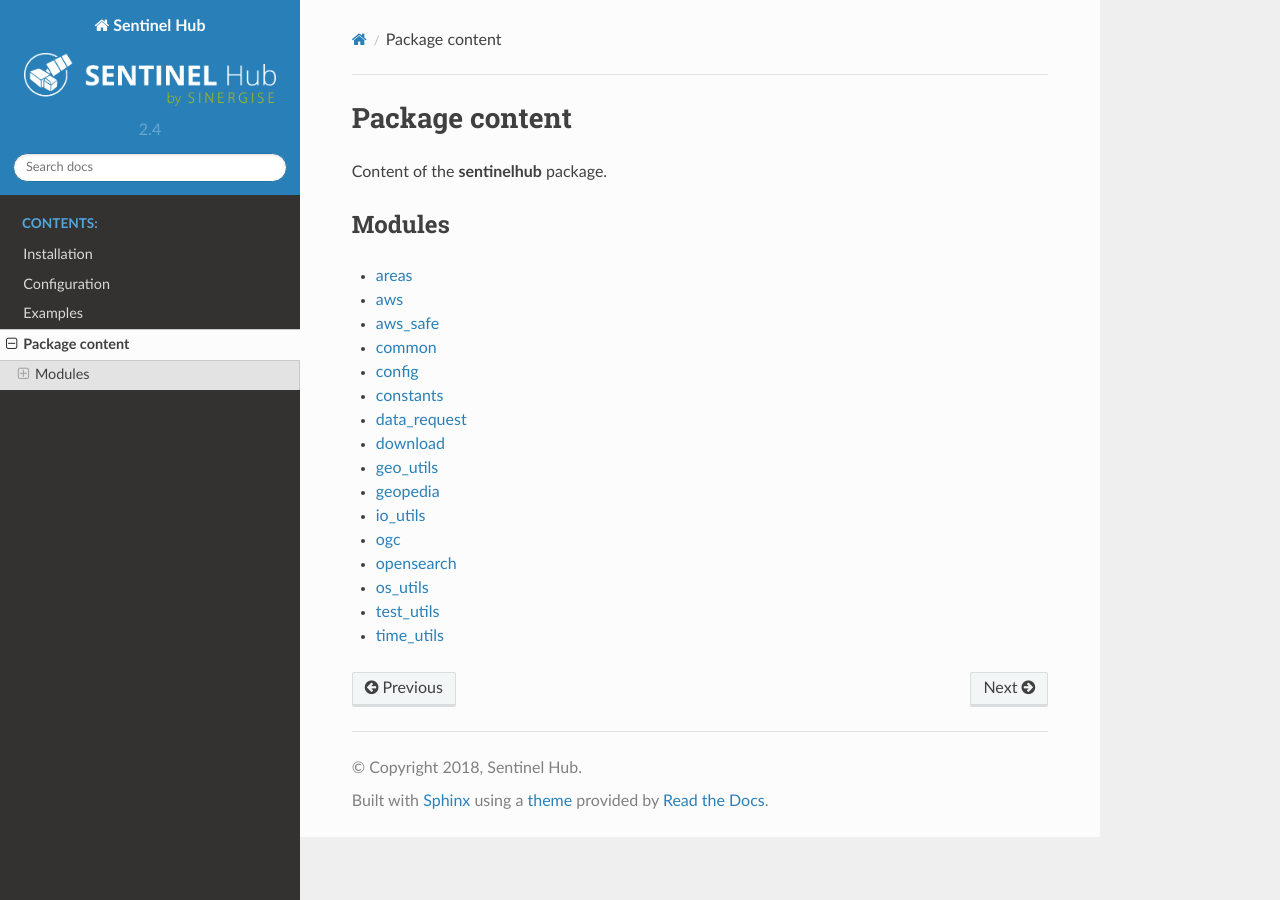
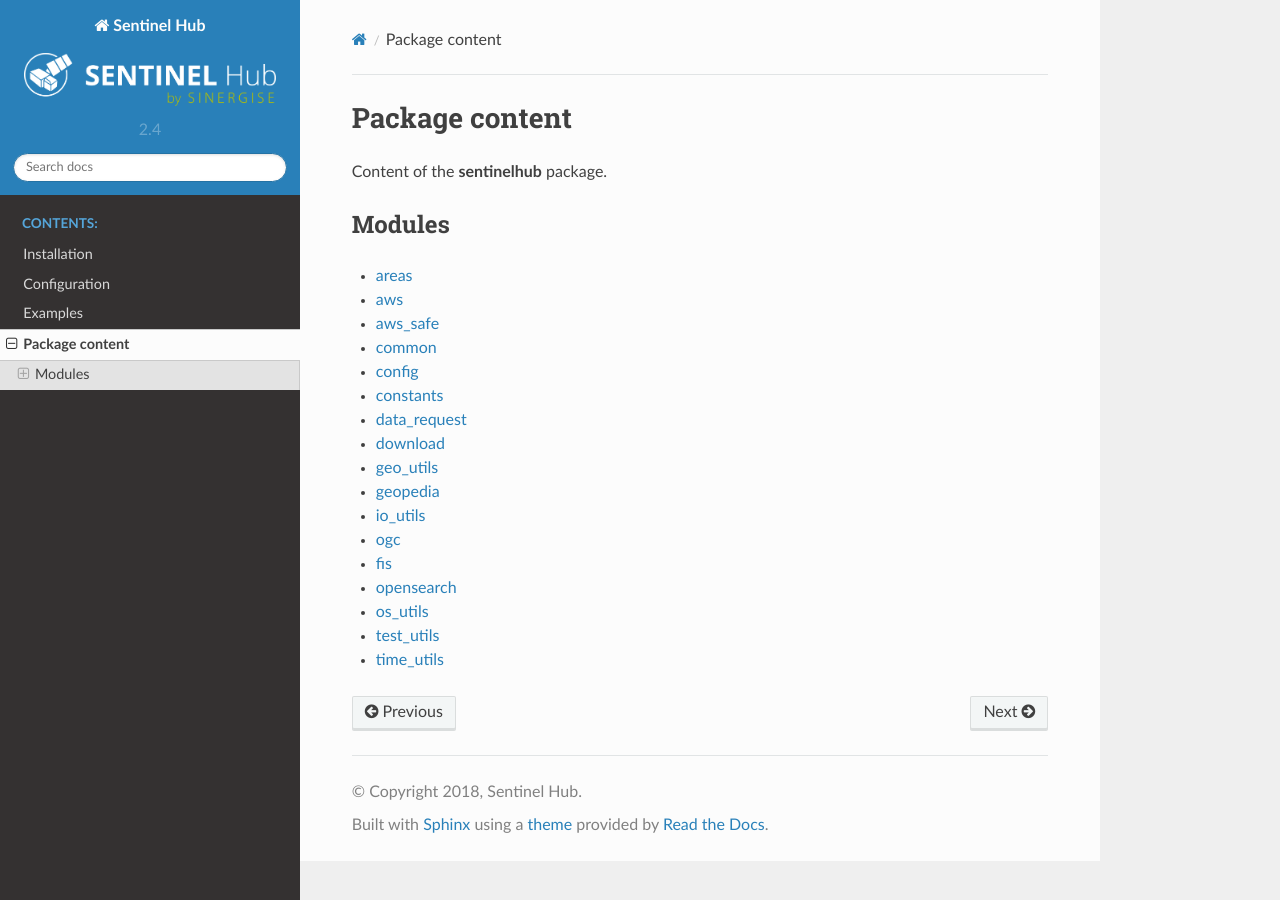
Before and after one commit to sentinel-hub/sentinelhub-py, a Sphinx documentation site: the page built from docs/source/docs.rst, in a window 1280 px wide. Built offline with Sphinx 7.4.7 and the Read the Docs theme 2.0.0, drawn with Linux system fonts in a browser that asks for light colours; pages that are not in the unit, such as notebooks, are missing from menus.

Commit message:
added documentation, edit .rst files, edit fis_request.ipynb file (header levels)

```diff
--- a/docs/source/data_request.rst
+++ b/docs/source/data_request.rst
@@ -12,6 +12,8 @@
     :members:
 .. autoclass:: WcsRequest
     :members:
+.. autoclass:: FisRequest
+    :members:
 .. autoclass:: GeopediaRequest
     :members:
 .. autoclass:: GeopediaWmsRequest
--- a/docs/source/docs.rst
+++ b/docs/source/docs.rst
@@ -20,6 +20,7 @@
     geopedia
     io_utils
     ogc
+    fis
     opensearch
     os_utils
     test_utils
--- a/docs/source/examples.rst
+++ b/docs/source/examples.rst
@@ -8,4 +8,5 @@
     examples/ogc_request.ipynb
     examples/large_area_utilities.ipynb
     examples/aws_request.ipynb
+    examples/fis_request.ipynb
     aws_cli
--- /dev/null
+++ b/docs/source/fis.rst
@@ -0,0 +1,6 @@
+fis
+======
+
+.. module:: sentinelhub.fis
+.. autoclass:: FisService
+    :members:
```
Also changed, not shown: 1 other file.
